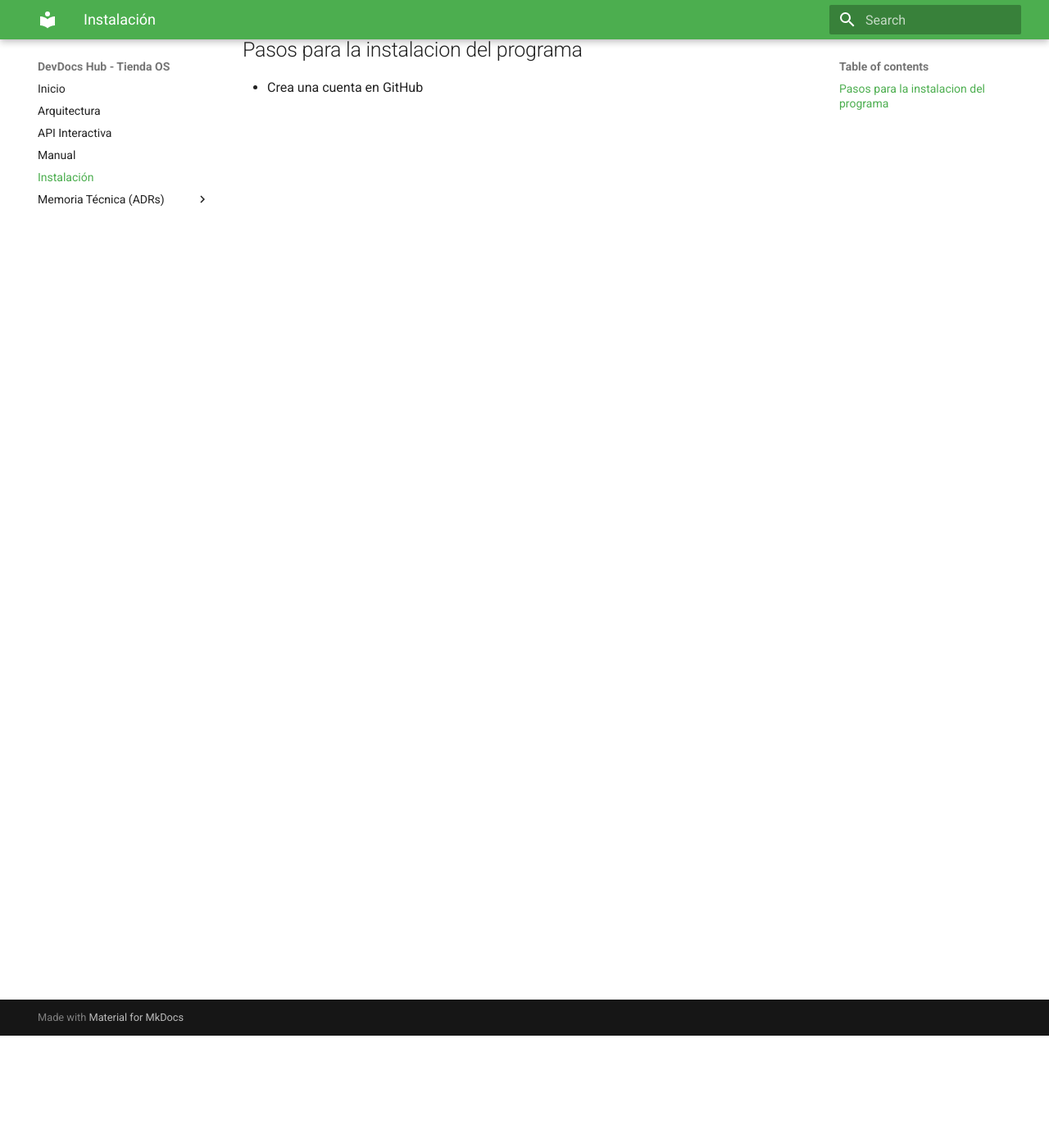
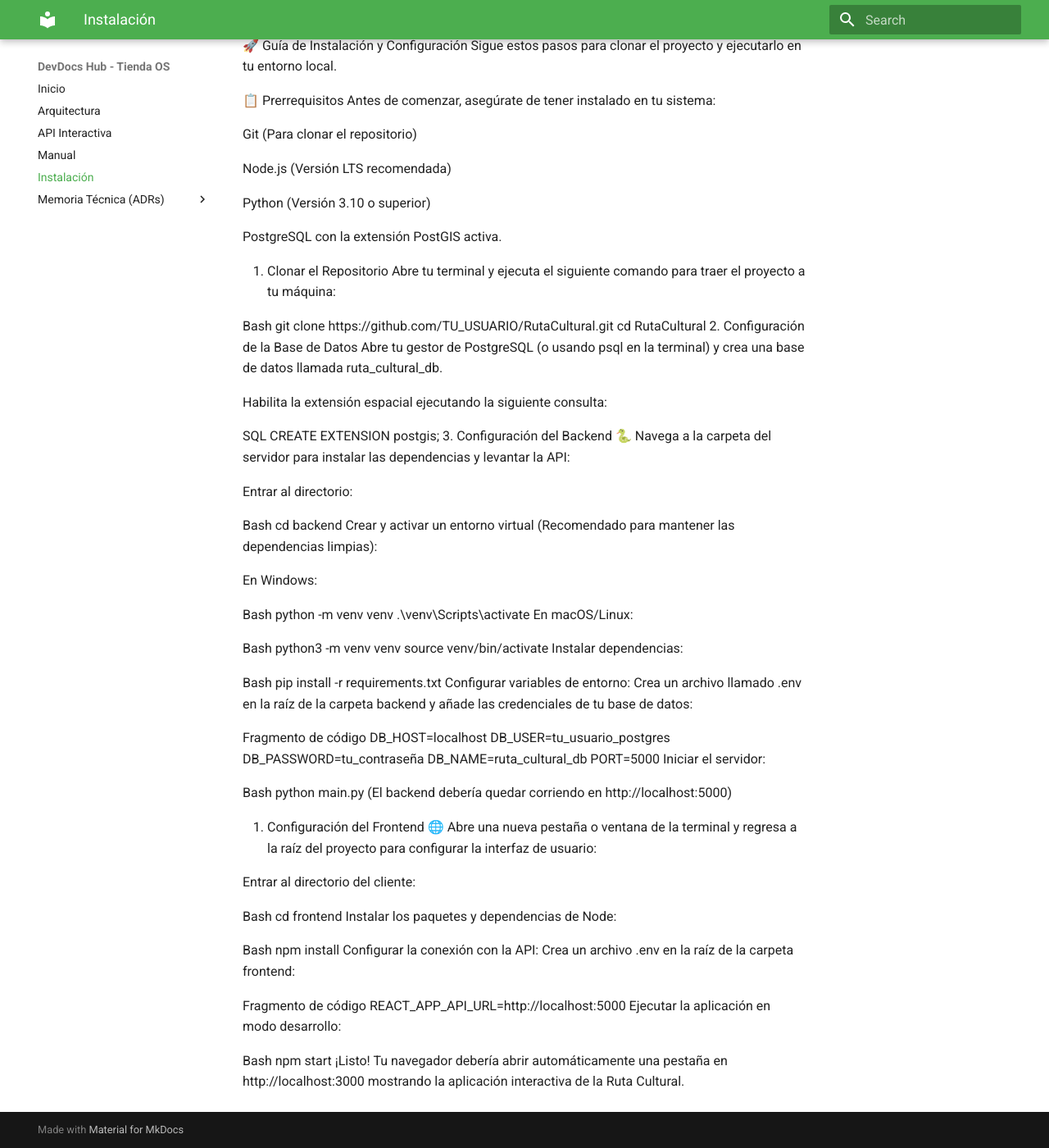
Before and after one commit to CarlRodr15/docs-tienda-os_ejemplo, an MkDocs documentation site: the page built from docs/Instalación.md, in a window 1280 px wide and 1400 px high, scrolled down 137 px. Shown: the whole window at 82% size. Built offline with MkDocs 1.6.1 and Material for MkDocs 9.7.7, drawn with Linux system fonts in a browser that asks for light colours.

Commit message:
actualizacion instalacion

```diff
--- a/docs/Instalación.md
+++ b/docs/Instalación.md
@@ -1,3 +1,86 @@
-## Pasos para la instalacion del programa
+🚀 Guía de Instalación y Configuración
+Sigue estos pasos para clonar el proyecto y ejecutarlo en tu entorno local.
 
-- Crea una cuenta en GitHub
+📋 Prerrequisitos
+Antes de comenzar, asegúrate de tener instalado en tu sistema:
+
+Git (Para clonar el repositorio)
+
+Node.js (Versión LTS recomendada)
+
+Python (Versión 3.10 o superior)
+
+PostgreSQL con la extensión PostGIS activa.
+
+1. Clonar el Repositorio
+Abre tu terminal y ejecuta el siguiente comando para traer el proyecto a tu máquina:
+
+Bash
+git clone https://github.com/TU_USUARIO/RutaCultural.git
+cd RutaCultural
+2. Configuración de la Base de Datos
+Abre tu gestor de PostgreSQL (o usando psql en la terminal) y crea una base de datos llamada ruta_cultural_db.
+
+Habilita la extensión espacial ejecutando la siguiente consulta:
+
+SQL
+CREATE EXTENSION postgis;
+3. Configuración del Backend 🐍
+Navega a la carpeta del servidor para instalar las dependencias y levantar la API:
+
+Entrar al directorio:
+
+Bash
+cd backend
+Crear y activar un entorno virtual (Recomendado para mantener las dependencias limpias):
+
+En Windows:
+
+Bash
+python -m venv venv
+.\venv\Scripts\activate
+En macOS/Linux:
+
+Bash
+python3 -m venv venv
+source venv/bin/activate
+Instalar dependencias:
+
+Bash
+pip install -r requirements.txt
+Configurar variables de entorno:
+Crea un archivo llamado .env en la raíz de la carpeta backend y añade las credenciales de tu base de datos:
+
+Fragmento de código
+DB_HOST=localhost
+DB_USER=tu_usuario_postgres
+DB_PASSWORD=tu_contraseña
+DB_NAME=ruta_cultural_db
+PORT=5000
+Iniciar el servidor:
+
+Bash
+python main.py
+(El backend debería quedar corriendo en http://localhost:5000)
+
+4. Configuración del Frontend 🌐
+Abre una nueva pestaña o ventana de la terminal y regresa a la raíz del proyecto para configurar la interfaz de usuario:
+
+Entrar al directorio del cliente:
+
+Bash
+cd frontend
+Instalar los paquetes y dependencias de Node:
+
+Bash
+npm install
+Configurar la conexión con la API:
+Crea un archivo .env en la raíz de la carpeta frontend:
+
+Fragmento de código
+REACT_APP_API_URL=http://localhost:5000
+Ejecutar la aplicación en modo desarrollo:
+
+Bash
+npm start
+¡Listo! Tu navegador debería abrir automáticamente una pestaña en http://localhost:3000 mostrando la aplicación interactiva de la Ruta Cultural.
```
